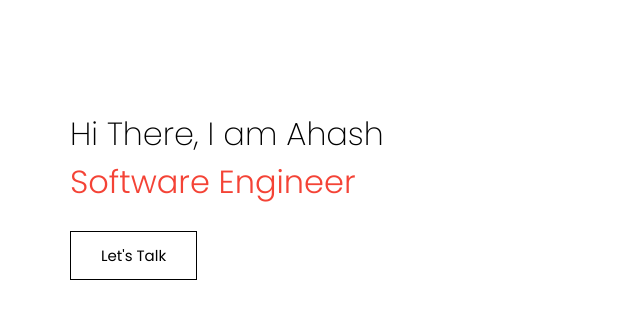
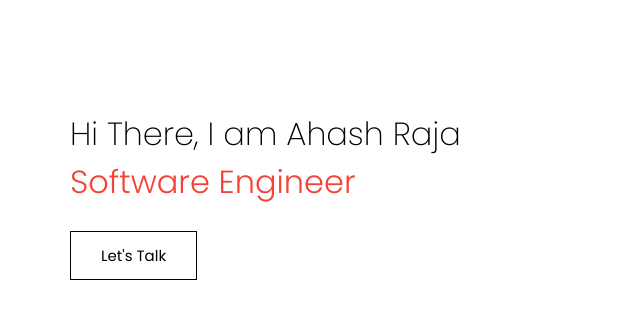
Before and after one commit to Akashraja10/Akashraja10.github.io, a plain HTML site: page index.html in a window 1280 px wide. Shown: the part 241-561 px from the top of the page, 645-1280 px from the left. Drawn offline with Linux system fonts and the light colour scheme.

Commit message:
Update index.html

```diff
--- a/index.html
+++ b/index.html
@@ -42,7 +42,7 @@
             </div>
             <div class="maintxt">
 
-                <h2>Hi&nbsp;There, I am Ahash </h2>
+                <h2>Hi&nbsp;There, I am Ahash Raja</h2>
                 <h1>Software Engineer</h1><br>
                 <a href="contact.html" id="hero-btn">Let's Talk</a>
             </div>
```
